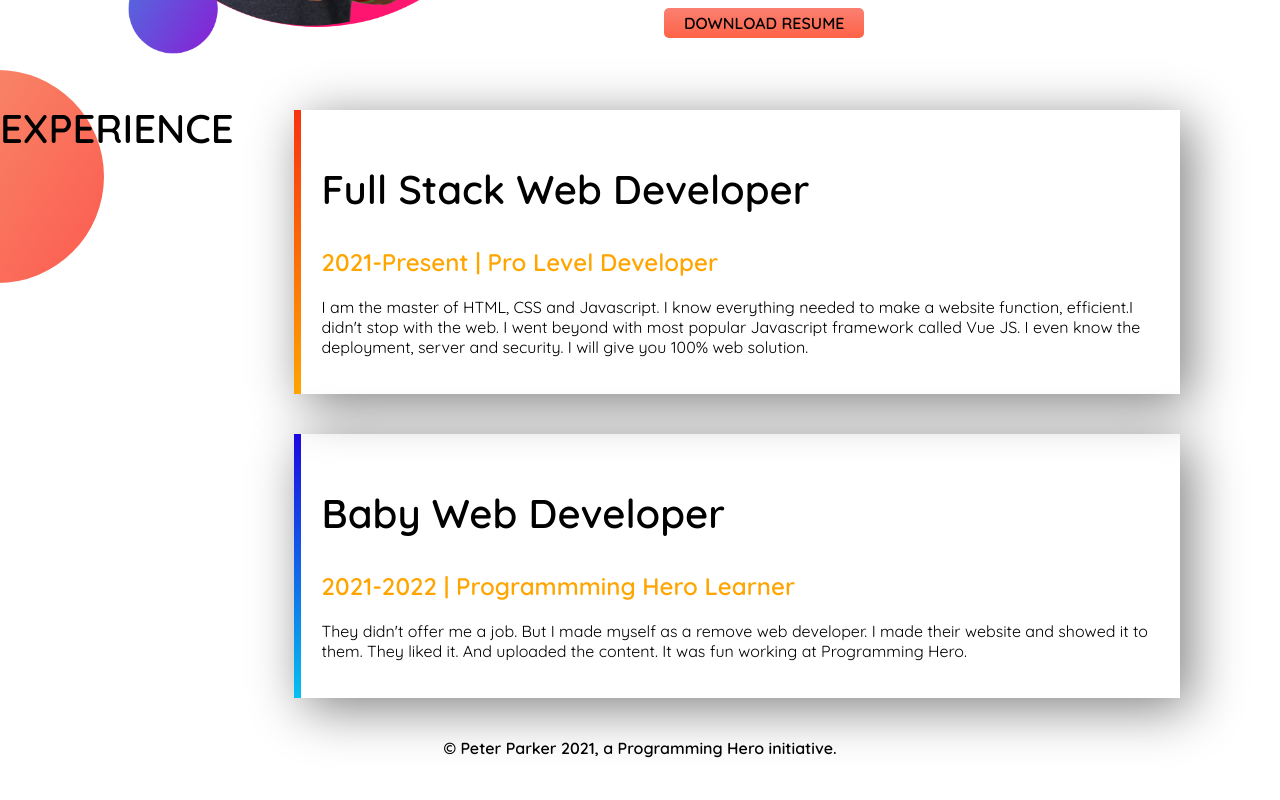
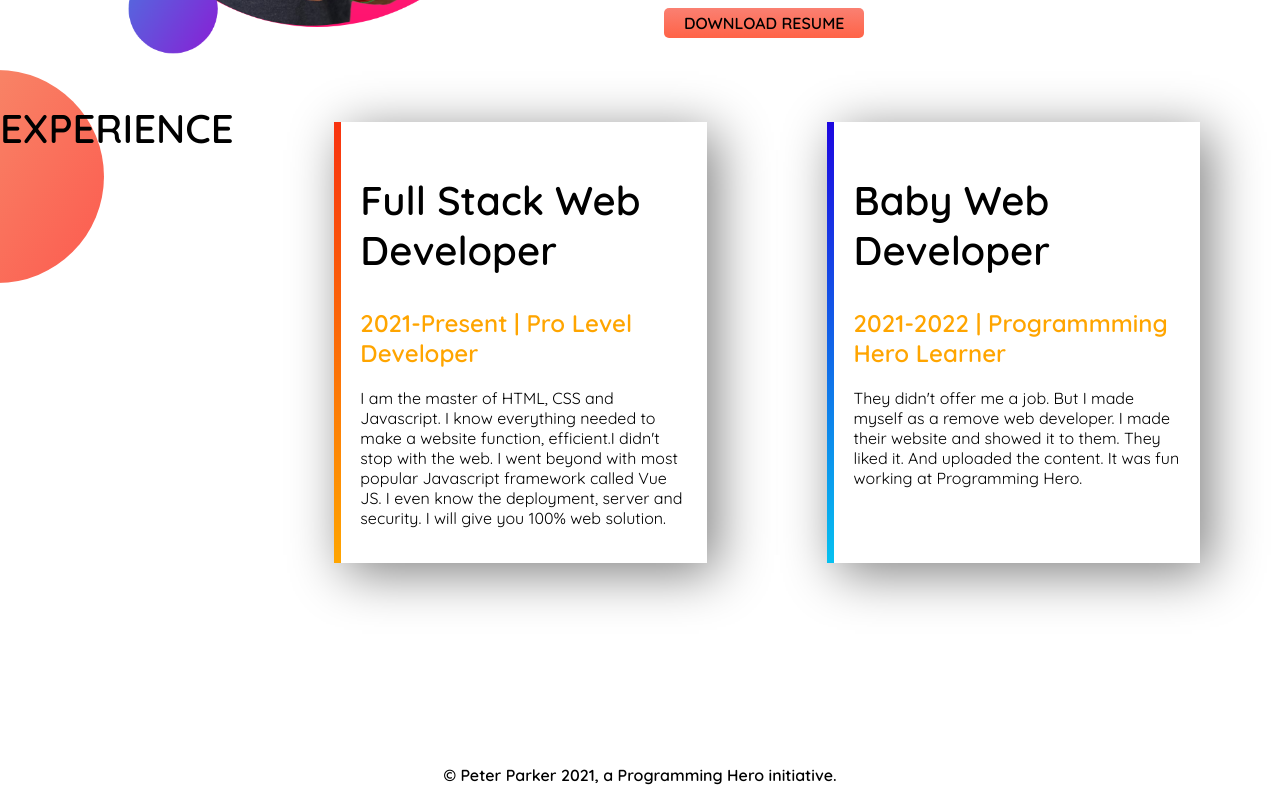
Before and after one commit to gsaqlaien/my-portfolio-website, a plain HTML site: page index.html in a window 1280 px wide. Shown: the part 893-1693 px from the top of the page. Before the commit the page ends 1666 px from the top, so only its background shows below. Drawn offline with Linux system fonts and the light colour scheme.

Commit message:
final-cut

```diff
--- a/index.html
+++ b/index.html
@@ -73,7 +73,7 @@
     <section class="section">
         <h1>EXPERIENCE</h1>
 
-        <div>
+        <div class="flexible-container">
             <div id="web-dev-experience" class="half-border">
                 <h1>Full Stack Web Developer</h1>
                 <h2 class="color">
--- a/style.css
+++ b/style.css
@@ -76,8 +76,11 @@ section {
     border-left: 7px solid;
 }
 
-.section {
+.flexible-container {
     display: flex;
+    margin-bottom: 150px;
+    margin-left: 20px;
+    padding: 12px 20px
 
 }
 
```
